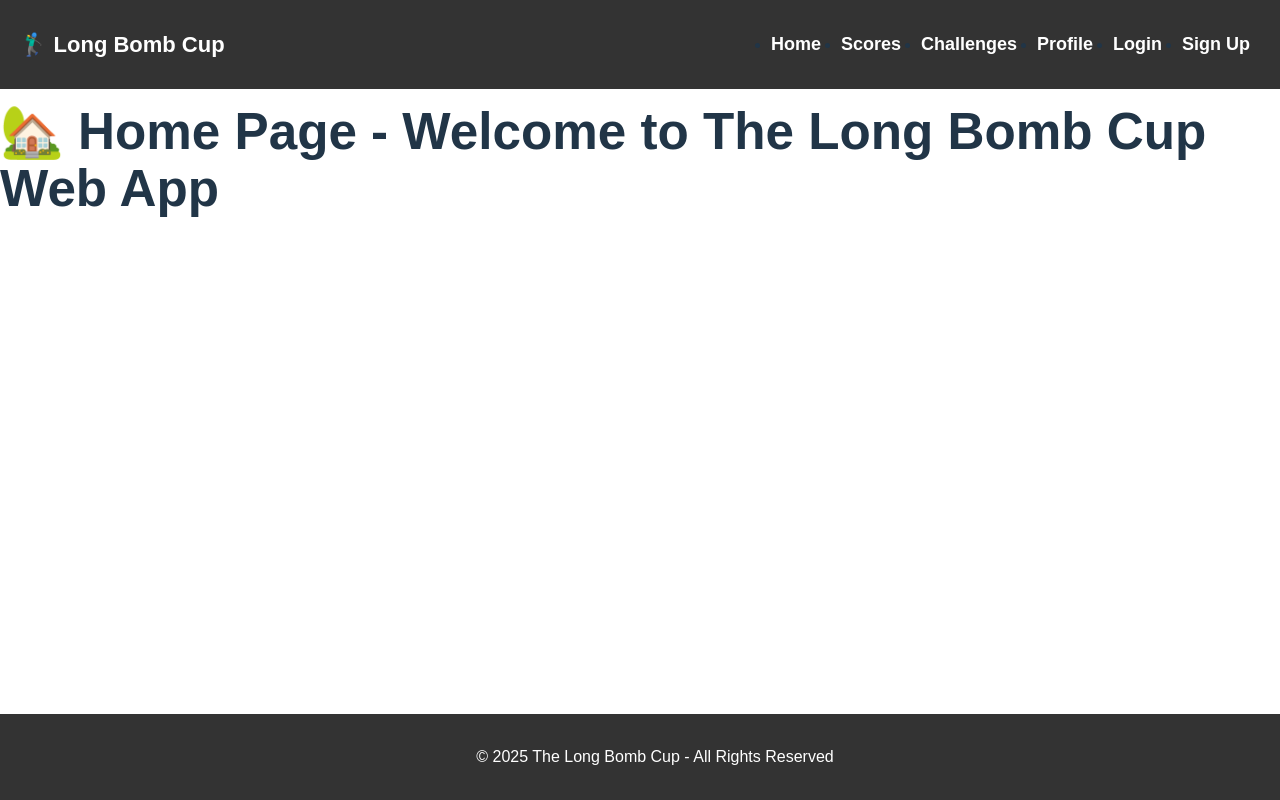
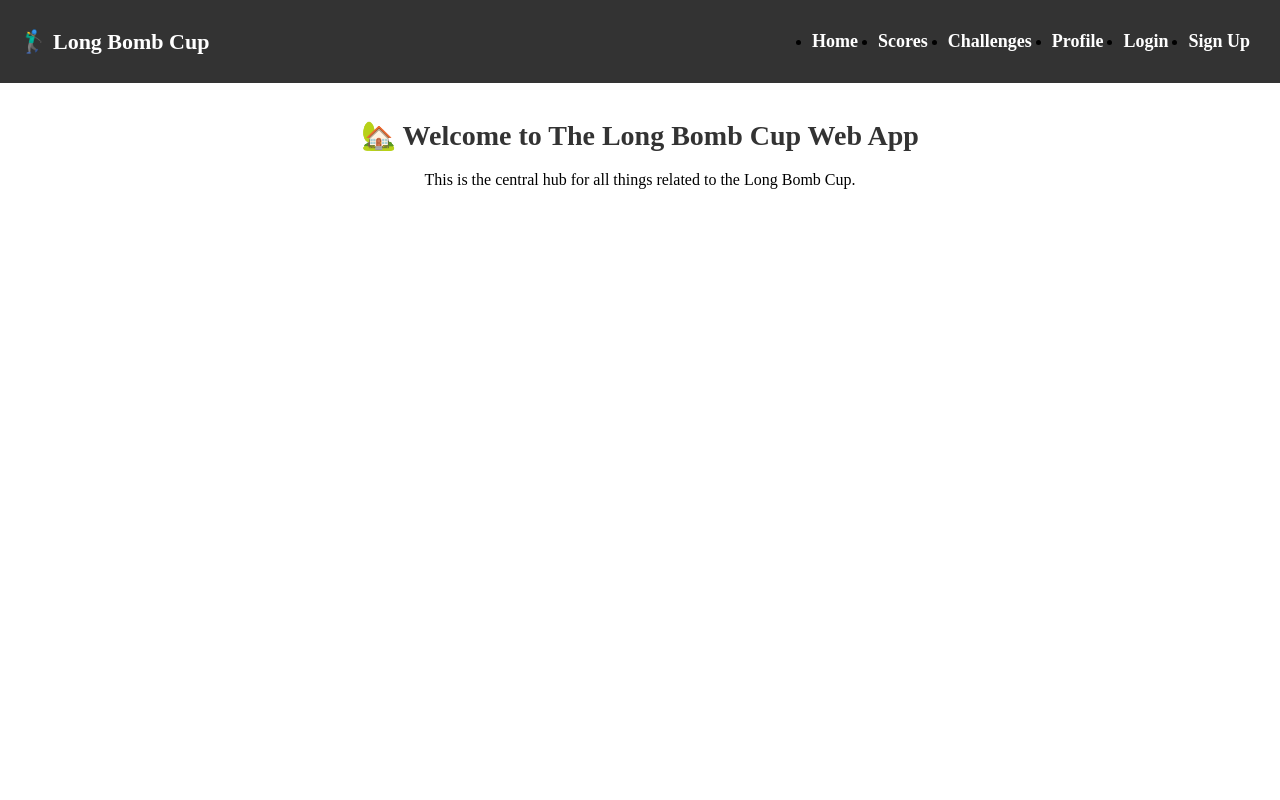
Before and after one commit to mikebike850/golf-web-app-longbomb, a React (Vite) app: page / in a window 1280 px wide. Built offline with nearby package versions, Linux system fonts and the light colour scheme; no server answers.

Commit message:
Fix: Removed duplicate Router and corrected App.jsx structure

```diff
--- a/src/App.jsx
+++ b/src/App.jsx
@@ -1,45 +1,24 @@
-import React from "react";
-import { Routes, Route } from "react-router-dom";
+import { Routes, Route } from "react-router-dom"; // ✅ No Router Here
 import Navbar from "./components/Navbar";
-import Footer from "./components/Footer";
-import SignUp from "./components/SignUp";
-import Login from "./components/Login";
-import PasswordReset from "./components/PasswordReset";
+import Home from "./pages/Home";
+import Scores from "./pages/Scores";
+import Challenges from "./pages/Challenges";
+import Profile from "./components/Profile";
 import ProtectedRoute from "./components/ProtectedRoute";
-import Profile from "./components/Profile";
-
-function Home() {
-  return <h1>🏡 Home Page - Welcome to The Long Bomb Cup Web App</h1>;
-}
-
-function Scores() {
-  return <h1>⛳ Scores Page - Track Your Golf Scores</h1>;
-}
-
-function Challenges() {
-  return <h1>🏆 Challenges Page - Compete with Friends</h1>;
-}
-
 
 function App() {
   return (
-    <div>
+    <>
       <Navbar />
+      <div className="content">
         <Routes>
           <Route path="/" element={<Home />} />
           <Route path="/scores" element={<Scores />} />
           <Route path="/challenges" element={<Challenges />} />
-        <Route path="/profile" element={
-          <ProtectedRoute>
-            <Profile />
-          </ProtectedRoute>
-        } />
-        <Route path="/signup" element={<SignUp />} />
-        <Route path="/login" element={<Login />} />
-        <Route path="/password-reset" element={<PasswordReset />} />
+          <Route path="/profile" element={<ProtectedRoute><Profile /></ProtectedRoute>} />
         </Routes>
-      <Footer />
       </div>
+    </>
   );
 }
 
--- a/src/main.jsx
+++ b/src/main.jsx
@@ -1,19 +1,15 @@
 import React from "react";
 import ReactDOM from "react-dom/client";
-import { BrowserRouter } from "react-router-dom";
 import App from "./App";
-import { AuthProvider } from "./context/AuthContext";
-import "./index.css";
+import { AuthProvider } from "./context/AuthContext"; // ✅ Wraps App inside AuthProvider
+import { BrowserRouter as Router } from "react-router-dom"; // ✅ Router should ONLY be here
 
 ReactDOM.createRoot(document.getElementById("root")).render(
-  <AuthProvider>
-    <BrowserRouter
-      future={{
-        v7_startTransition: true,
-        v7_relativeSplatPath: true
-      }}
-    >
-      <App />
-    </BrowserRouter>
-  </AuthProvider>
+  <React.StrictMode>
+    <AuthProvider>
+      <Router> {/* ✅ Router should only be here */}
+        <App />
+      </Router>
+    </AuthProvider>
+  </React.StrictMode>
 );
--- /dev/null
+++ b/src/pages/Challenges.css
@@ -0,0 +1,10 @@
+.page-container {
+    text-align: center;
+    padding: 20px;
+    margin-top: 80px; /* Push content below navbar */
+  }
+
+  .page-title {
+    font-size: 28px;
+    color: #333;
+  }
--- /dev/null
+++ b/src/pages/Challenges.jsx
@@ -0,0 +1,13 @@
+import React from "react";
+import "./Challenges.css";
+
+function Challenges() {
+  return (
+    <div className="page-container">
+      <h1 className="page-title">🏆 Challenges</h1>
+      <p>Compete in challenges and track results.</p>
+    </div>
+  );
+}
+
+export default Challenges;
--- /dev/null
+++ b/src/pages/Home.css
@@ -0,0 +1,10 @@
+.page-container {
+    text-align: center;
+    padding: 20px;
+    margin-top: 80px; /* Push content below navbar */
+  }
+
+  .page-title {
+    font-size: 28px;
+    color: #333;
+  }
--- /dev/null
+++ b/src/pages/Home.jsx
@@ -0,0 +1,13 @@
+import React from "react";
+import "./Home.css";
+
+function Home() {
+  return (
+    <div className="page-container">
+      <h1 className="page-title">🏡 Welcome to The Long Bomb Cup Web App</h1>
+      <p>This is the central hub for all things related to the Long Bomb Cup.</p>
+    </div>
+  );
+}
+
+export default Home;
--- /dev/null
+++ b/src/pages/Scores.css
@@ -0,0 +1,10 @@
+.page-container {
+    text-align: center;
+    padding: 20px;
+    margin-top: 80px; /* Push content below navbar */
+  }
+
+  .page-title {
+    font-size: 28px;
+    color: #333;
+  }
--- /dev/null
+++ b/src/pages/Scores.jsx
@@ -0,0 +1,13 @@
+import React from "react"; // ✅ Ensure this matches the exact filename
+import "./Scores.css";
+
+function Scores() {
+  return (
+    <div className="page-container">
+      <h1 className="page-title">🏌️ Scores & Handicaps</h1>
+      <p>View and track golf scores throughout the season. bung!</p>
+    </div>
+  );
+}
+
+export default Scores;
```
Also changed, not shown: src/pages/Profile.jsx (added), 1 other file (tests, documents, lock files or other folders). Lines whose indentation alone changed are shown as unchanged.
